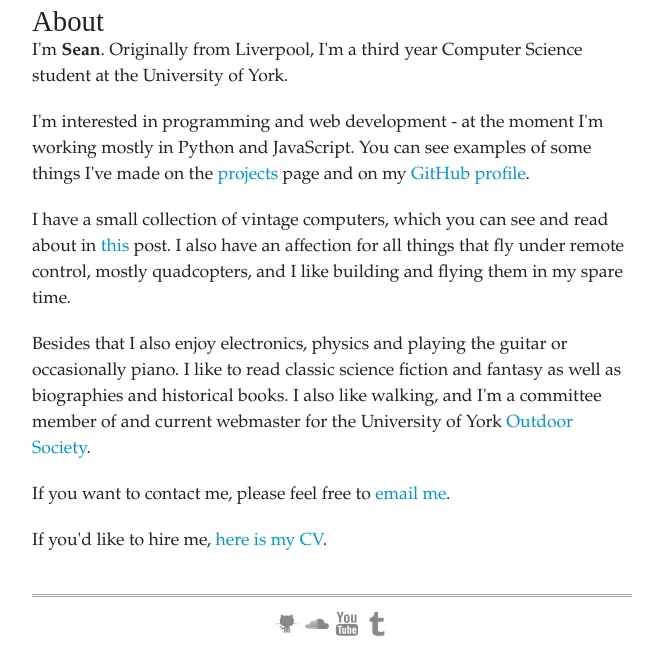
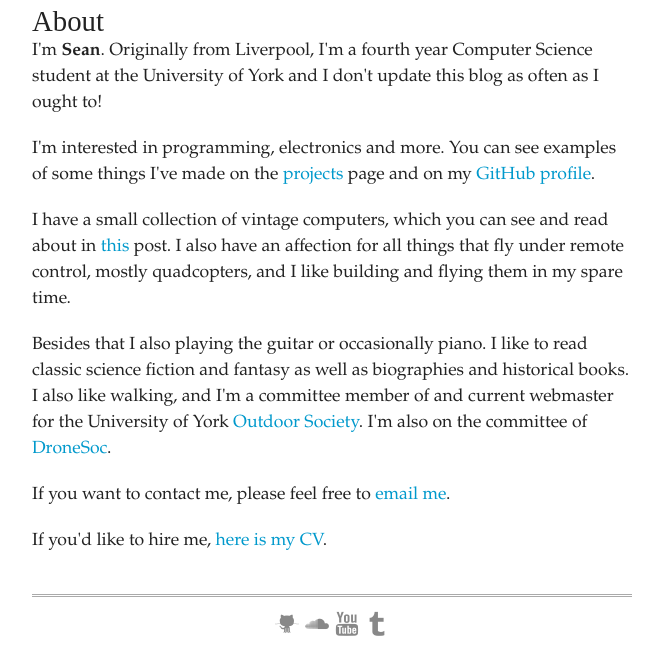
Before and after one commit to sean-duffy/blog-old, a Django app: page /about/ in a window 1280 px wide. Shown: the part 568-1218 px from the top of the page, without its empty margins (308-971 px from the left). Run offline with Django 3.2, Linux system fonts and the light colour scheme; some web fonts are replaced.

Commit message:
Update bio

```diff
--- a/blog/templates/main/about.html
+++ b/blog/templates/main/about.html
@@ -17,11 +17,11 @@
 				</div>
 				<h2 id='noLink'>About</h2>
 				<p>
-          I'm <strong>Sean</strong>. Originally from Liverpool, I'm a third year Computer Science student at
-          the University of York.
+          I'm <strong>Sean</strong>. Originally from Liverpool, I'm a fourth year Computer Science student at
+          the University of York and I don't update this blog as often as I ought to!
 				</p>
 				<p>
-          I'm interested in programming and web development - at the moment I'm working mostly in Python and JavaScript.
+          I'm interested in programming, electronics and more.
           You can see examples of some things I've made on the <a href='/projects/'>projects</a> page and on my
           <a href='http://www.github.com/sean-duffy' target='_blank'>GitHub profile</a>.
 				</p>
@@ -32,10 +32,11 @@
           and I like building and flying them in my spare time.
 				</p>
 				<p>
-          Besides that I also enjoy electronics, physics and playing the guitar or occasionally piano.
+          Besides that I also playing the guitar or occasionally piano.
           I like to read classic science fiction and fantasy as well as biographies and historical books. I also like
           walking, and I'm a committee member of and current webmaster for the University of York
-          <a href='http://www.outdoorsoc.co.uk' target='_blank'>Outdoor Society</a>.
+          <a href='http://www.outdoorsoc.co.uk' target='_blank'>Outdoor Society</a>. I'm also on the committee of
+          <a href='http://www.dronesoc.co.uk' target='_blank'>DroneSoc</a>.
 				</p>
 				<p>
 					If you want to contact me, please feel free to <a href='mailto:seanduffy@live.com'>email me</a>.
```
